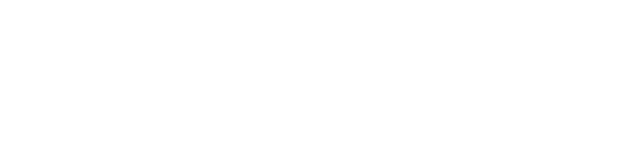
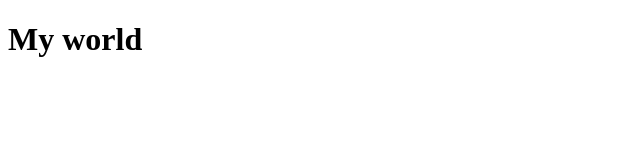
Before and after one commit to Gulsen-ismayil/helloWorild, a plain HTML site: page index.html in a window 1280 px wide. Shown: the whole page, without its empty margins (0-640 px from the left). Drawn offline with Linux system fonts and the light colour scheme.

Commit message:
Update index.html
Add h1

```diff
--- a/index.html
+++ b/index.html
@@ -5,6 +5,6 @@
     <title>hello world</title>
   </head>
   <body>
-
+    <h1>My world</h1>
   </body>
 </html>
```
